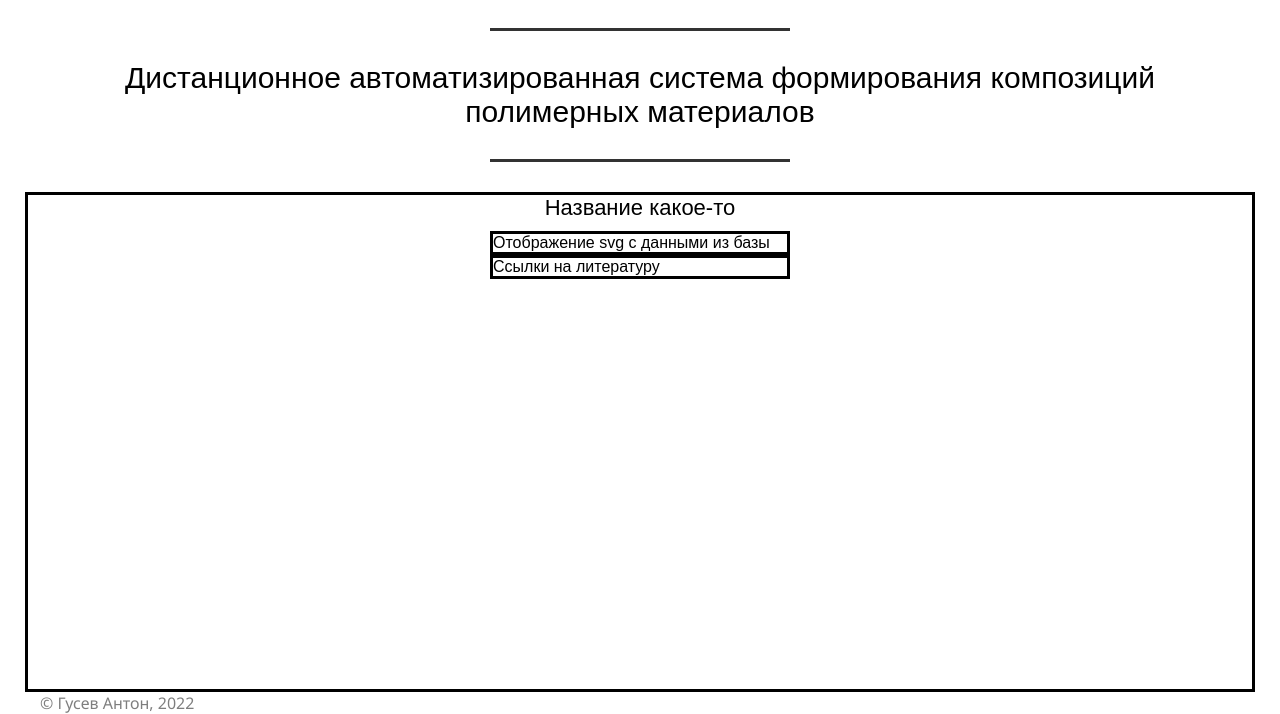
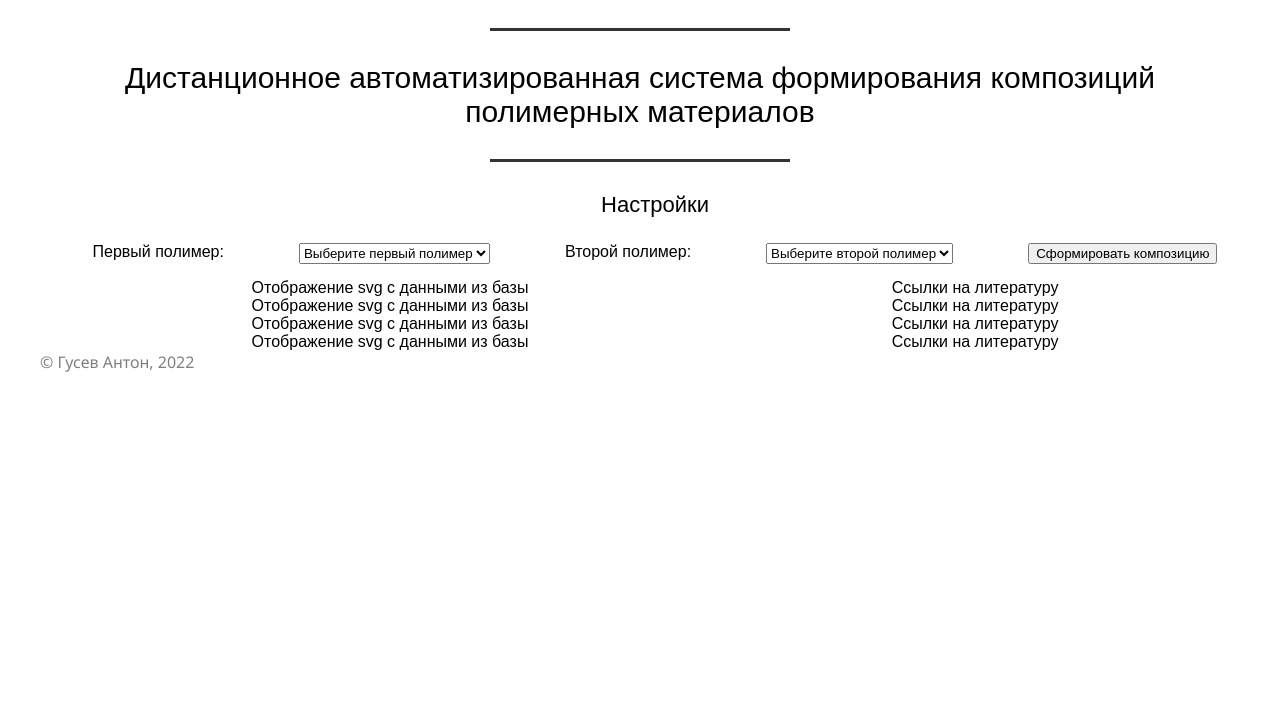
Before and after one commit to konarparti/web-course-project, a website: page index.html in a window 1280 px wide. Shown: the part 122-836 px from the top of the page. After the commit the page ends 800 px from the top, so only its background shows below. Drawn offline with Linux system fonts and the light colour scheme.

Commit message:
add settings and template of content

```diff
--- a/css/flex.css
+++ b/css/flex.css
@@ -2,16 +2,15 @@
 .flex-row{
     display: flex;
     flex-wrap: wrap;
-    width: 100%;
-    max-width: 1230px;
-    padding: 0 15px;
-    margin: 0 auto;
+
 }
 /* flex-container - родитель, но с вертикальным направлением оси */
 .flex-column{
     display: flex;
     flex-direction: column;
     flex-wrap: wrap;
+}
+.container{
     width: 100%;
     max-width: 1230px;
     padding: 0 15px;
--- a/css/style.css
+++ b/css/style.css
@@ -111,7 +111,7 @@ h1, h2, h3, h4, h5, h6 {
     top: 0;
     right: 0;
     bottom: 0;
-    left: -30px;
+    left: -40px;
     margin: auto;
     transition: background-color;
 
@@ -189,6 +189,12 @@ h1, h2, h3, h4, h5, h6 {
     padding-bottom: 10px;
 }
 
+.setting{
+    justify-content: space-around;
+    margin: 15px;
+    width: 100%;
+}
+
 /*Content END*/
 
 /*Footer*/
--- a/index.html
+++ b/index.html
@@ -14,9 +14,9 @@
 
     <header class="header">
 
-            <div class="flex-row header-inner">
+            <div class="flex-row container header-inner">
 
-                <div class="flex-row header-logo">
+                <div class="flex-row container header-logo">
                     <img class="logo" src="img/spbgti-tu.png" alt=""> СПБГТИ(ТУ)
                 </div>
 
@@ -34,34 +34,67 @@
             </div>
     </header>
 
-    <!-- TODO: убрать лишний класс border -->
     <main>
-        <div class="flex-column title">
+        <div class="flex-column container title">
             <div class="title-inner">
                 <div class="title-name">Дистанционное автоматизированная система формирования композиций полимерных материалов </div>
             </div>
         </div>
 
-        <!-- TODO: убрать лишний стили -->
-        <div class="flex-column content border" style="height: 500px">
-                <div class="content-title">
-                    Название какое-то
+        <div class="flex-column container content">
+            <div class="content-title">
+                Настройки
+            </div>
+            <div class="flex-row setting">
+               <label>Первый полимер:</label>
+               <select id="firstPolymer" >
+                   <option>Выберите первый полимер</option>
+                   <option>Тест1</option>
+                   <option>Тест2</option>
+               </select>
+                <label>Второй полимер:</label>
+                <select id="secondPolymer">
+                    <option>Выберите второй полимер</option>
+                    <option>Тест1</option>
+                    <option>Тест2</option>
+                </select>
+                <button class="btn btn-ready">Сформировать композицию</button>
+            </div>
+            <div class="flex-row container main-content">
+                <div class="svg-element">
+                    Отображение svg с данными из базы
                 </div>
-            <!-- TODO: блок настройки -->
-            <!-- <div class="flex-row main-content" style="height: 200px; ">
-                 <div class="main-content-about border" style="width: 300px;">
-                   TODO: Авторизация, но не в этом блоке
-                </div> -->
-                    <div class="svg-element border" style="width: 300px;">
-                        Отображение svg с данными из базы
-                    </div>
-                    <div class="source border" style="width: 300px;">
-                        Ссылки на литературу
-                    </div>
+                <div class="source">
+                    Ссылки на литературу
                 </div>
+            </div>
+            <div class="flex-row container main-content">
+                <div class="svg-element">
+                    Отображение svg с данными из базы
+                </div>
+                <div class="source">
+                    Ссылки на литературу
+                </div>
+            </div>
+            <div class="flex-row container main-content">
+                <div class="svg-element">
+                    Отображение svg с данными из базы
+                </div>
+                <div class="source">
+                    Ссылки на литературу
+                </div>
+            </div>
+            <div class="flex-row container main-content">
+                <div class="svg-element">
+                    Отображение svg с данными из базы
+                </div>
+                <div class="source">
+                    Ссылки на литературу
+                </div>
+            </div>
         </div>
     </main>
-    <footer class="flex-column footer">
+    <footer class="flex-column container footer">
        <span class="copyright">
            &copy; Гусев Антон, 2022
        </span>
```
